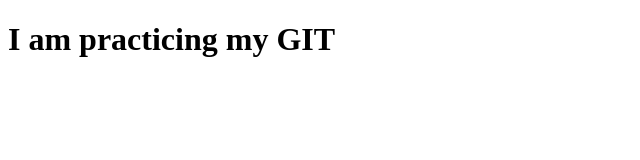
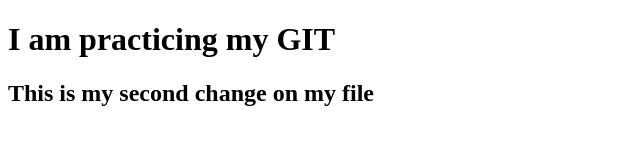
Before and after one commit to vanarts1/Website1, a plain HTML site: page index.html in a window 1280 px wide. Shown: the whole page, without its empty margins (0-640 px from the left). Drawn offline with Linux system fonts and the light colour scheme.

Commit message:
My Second Change

```diff
--- a/index.html
+++ b/index.html
@@ -8,5 +8,6 @@
 </head>
 <body>
    <h1>I am practicing my GIT</h1>
+   <h2>This is my second change on my file </h2>
 </body>
 </html>
```
